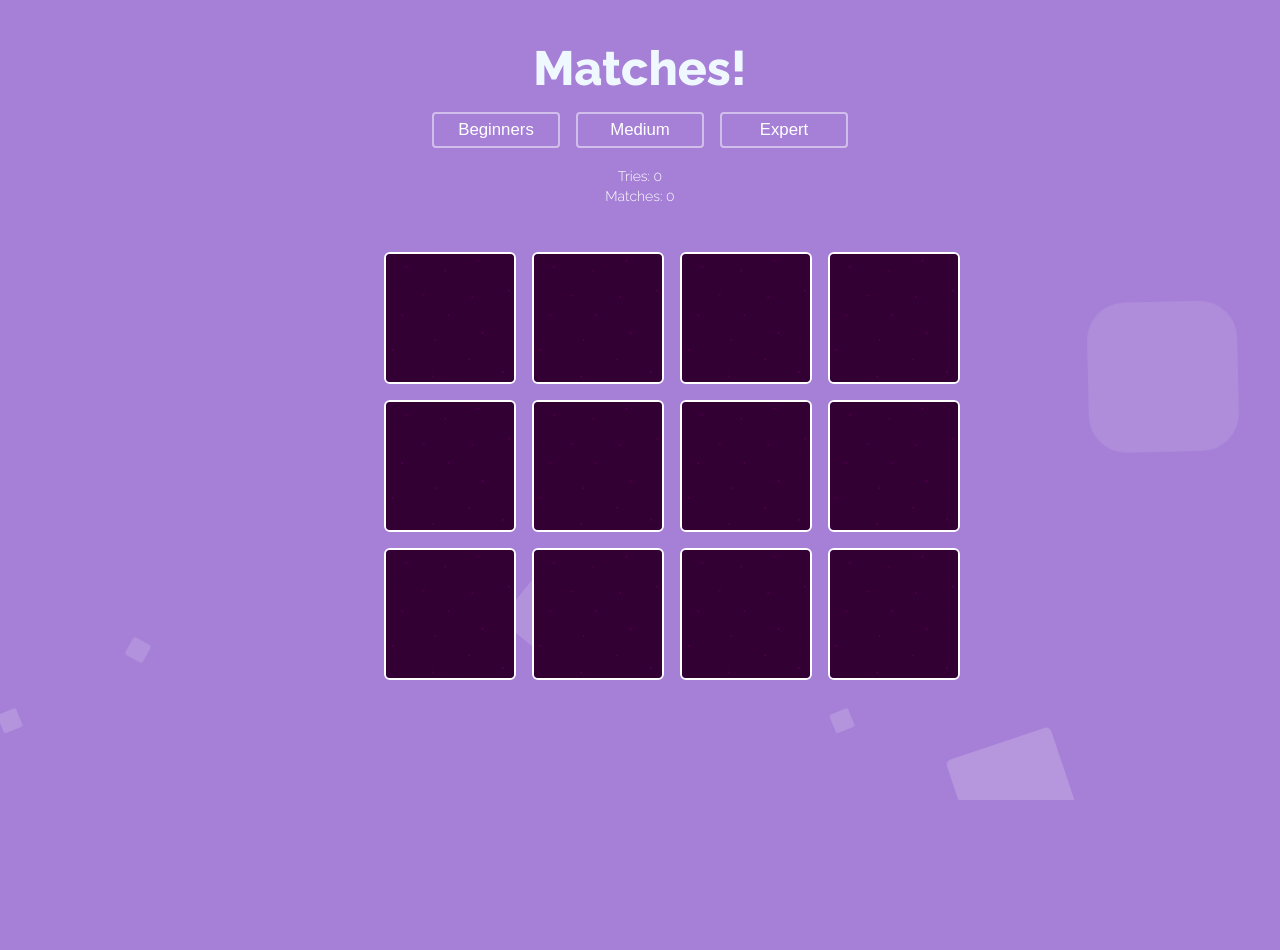
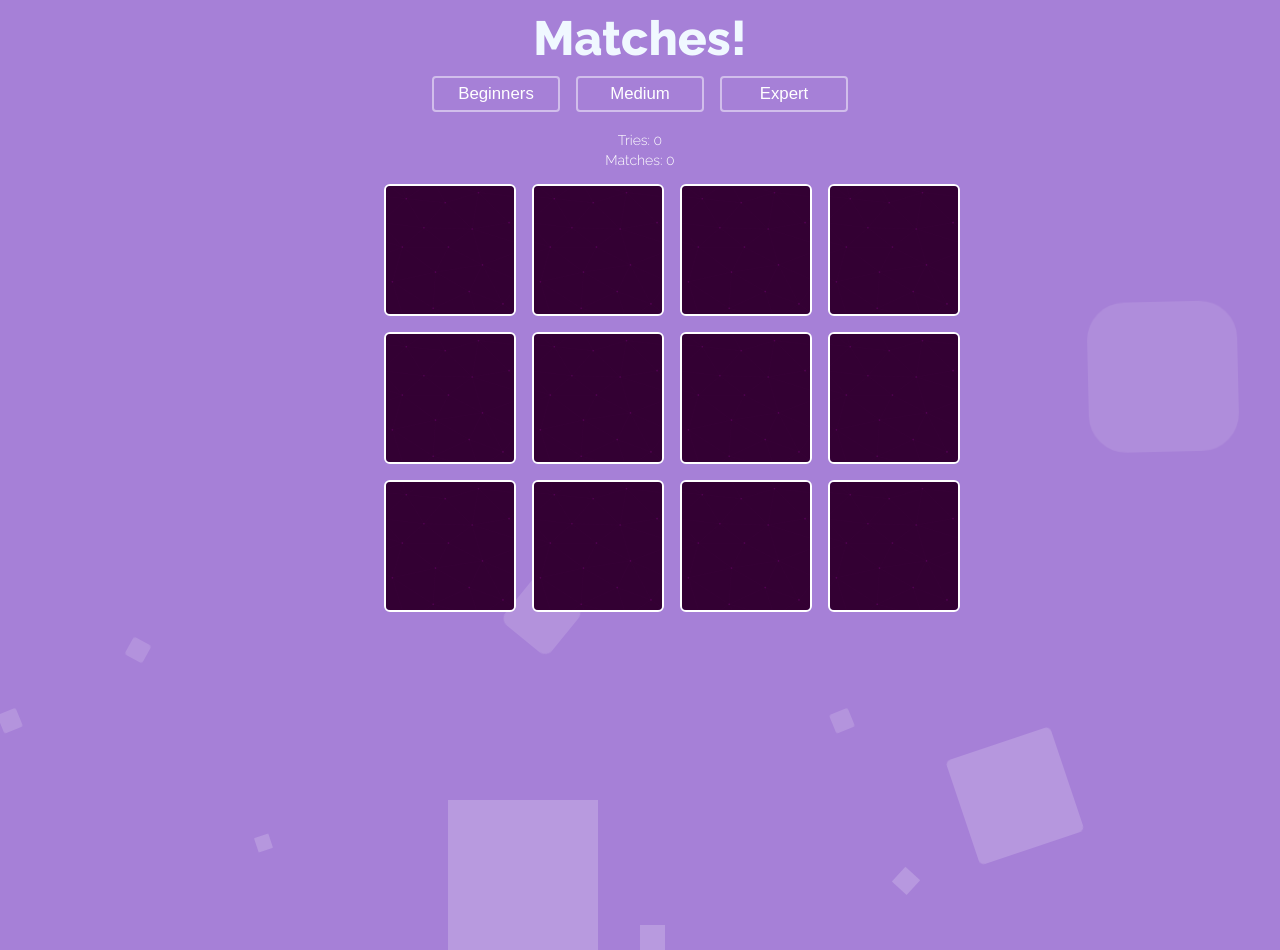
Before and after one commit to myyoss/Memory-Game---React, a React (Create React App) app: page / in a window 1280 px wide. Before the commit the page ends 800 px from the top, so only its background shows below. Built offline with nearby package versions, Linux system fonts and the light colour scheme.

Commit message:
app hight

```diff
--- a/src/App.css
+++ b/src/App.css
@@ -1,12 +1,19 @@
+/*
+div {
+  border: 1px solid red;
+} */
+
 .App {
   max-width: 40%;
-  height: 100%;
-  margin: 40px auto;
+  /* height: 100%; */
+  margin: 10px auto;
+  /* background-color: #4e54c8; */
+  display: block;
 }
 
 .appWin {
   max-width: 40%;
-  margin: 40px auto;
+  margin: 10px auto;
   background-image: url("https://media2.giphy.com/media/g0NZo5jXrlTsRKD5B8/giphy.gif?cid=ecf05e47gey56ank6wweuapbb6kc71s4yz9ucvznb8lq78nl&rid=giphy.gif&ct=s");
   background-repeat: no-repeat;
   background-position: center;
@@ -32,7 +39,7 @@ button:hover {
 
 h1 {
   color: aliceblue;
-  margin-bottom: 1rem;
+  margin-bottom: 0.6rem;
 }
 
 .gamelevel {
@@ -45,10 +52,12 @@ h1 {
 
 
 .card-grid {
-  margin-top: 3rem;
+  margin-top: 1rem;
   display: grid;
   grid-template-columns: 1fr 1fr 1fr 1fr;
   grid-gap: 1rem;
+  /* display: flex; */
+
 }
 
 .card {
@@ -158,15 +167,13 @@ h1 {
   }
 }
 
-div {
-  /* border: 1px solid red; */
-}
 
 .area {
   background: -webkit-linear-gradient(to left, #8f94fb, #4e54c8);
   width: 100%;
   height: 100vh;
   z-index: -100;
+
 }
 
 .circles {
@@ -175,7 +182,7 @@ div {
   left: 0;
   width: 100%;
   height: 100%;
-  overflow: hidden;
+  /* overflow: hidden; */
 }
 
 .circles li {
@@ -264,6 +271,7 @@ div {
   animation-duration: 11s;
 }
 
+
 @keyframes animate {
   0% {
     transform: translateY(0) rotate(0deg);
@@ -277,3 +285,5 @@ div {
     border-radius: 50%;
   }
 }
+
+/*  */
--- a/src/index.css
+++ b/src/index.css
@@ -6,6 +6,7 @@ body {
   font-size: 1.5em;
   text-align: center;
   background-color: #a680d7;
+  overflow: hidden;
   color: white;
 }
 
```
